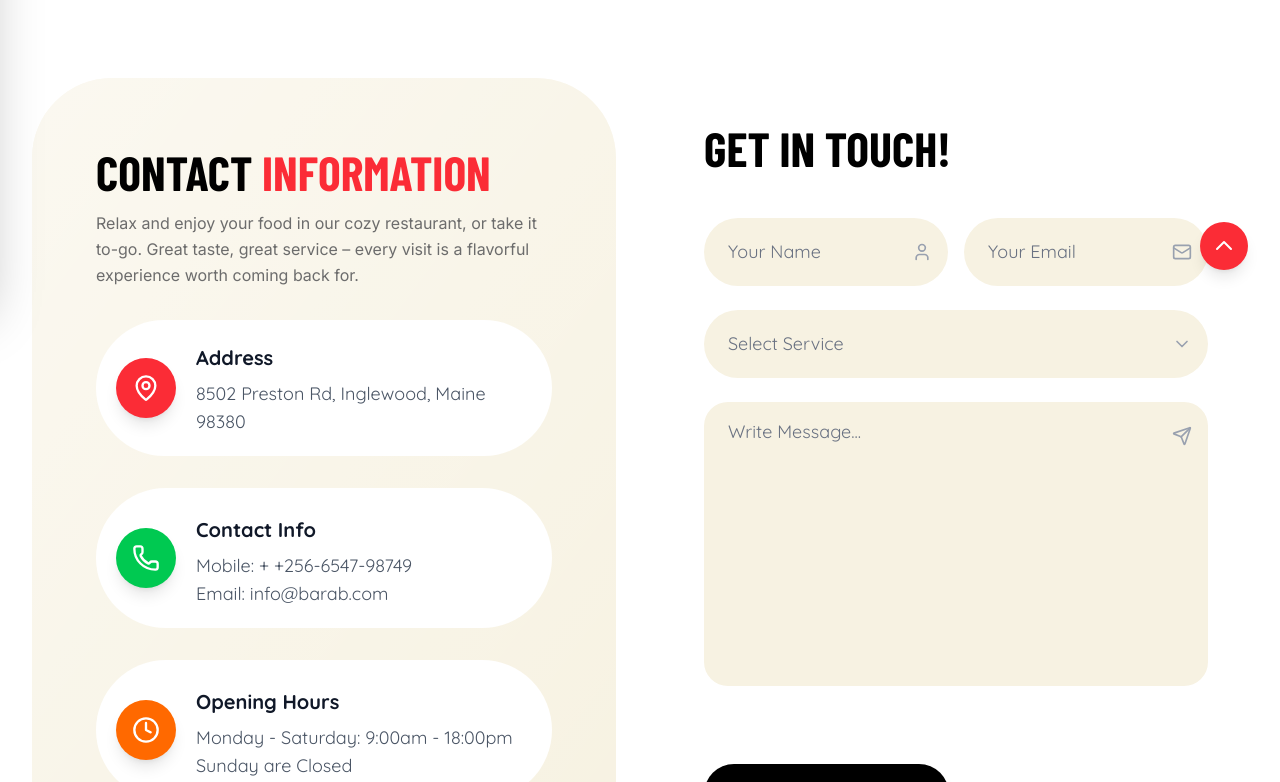
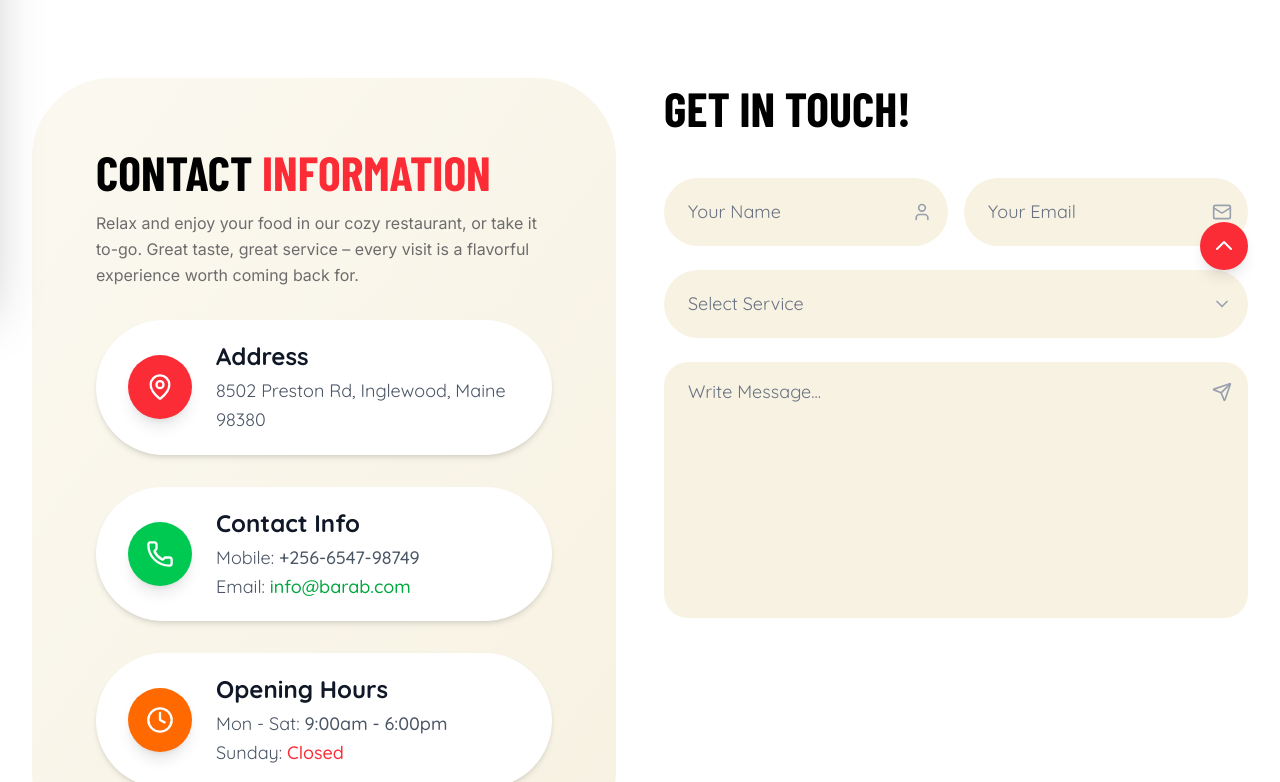
Before and after one commit to TechArham/gulshanCafeAndSweets, a Next.js app: page /contact in a window 1280 px wide. Shown: the part 498-1280 px from the top of the page. Built offline with nearby package versions, Linux system fonts and the light colour scheme; a web font is replaced by a local one.

Commit message:
Fix Contact Page

```diff
--- a/app/Components/Contact/ContactForm.jsx
+++ b/app/Components/Contact/ContactForm.jsx
@@ -1,4 +1,4 @@
-'use client'
+"use client";
 import React, { useState } from "react";
 import {
   MapPin,
@@ -28,74 +28,110 @@ const ContactForm = () => {
 
   const handleSubmit = (e) => {
     e.preventDefault();
-    // Handle form submission
     console.log("Form submitted:", formData);
   };
 
   return (
-    <div className=" bg-white py-20 px-4 sm:px-6 lg:px-8">
+    <div className="bg-white py-14 sm:py-16 md:py-20 px-4 sm:px-6 lg:px-8">
       <div className="max-w-[1500px] mx-auto">
         <div className="grid grid-cols-1 lg:grid-cols-2 gap-10 lg:gap-12">
           {/* Left Column - Contact Information */}
-          <div className="relative">
-            <div className=" bg-[#f7f2e2] rounded-[80px] p-8 md:p-16 relative overflow-hidden">
+          <div className="relative order-2 lg:order-1">
+            <div className="bg-[#f7f2e2] rounded-[40px] sm:rounded-[60px] md:rounded-[80px] p-6 sm:p-10 md:p-16 relative overflow-hidden h-full">
               <div className="absolute inset-0 bg-gradient-to-br from-white/50 to-transparent"></div>
               <div className="relative z-10">
-                <div className="mb-8">
-                  <h2 className="text-black font-extrabold leading-tight text-4xl md:text-5xl uppercase font-barlow pb-2">
+                <div className="mb-6 sm:mb-8">
+                  <h2 className="text-black font-extrabold leading-tight text-3xl sm:text-4xl md:text-5xl uppercase font-barlow pb-2 text-center lg:text-left">
                     CONTACT <span className="text-red-500">INFORMATION</span>
                   </h2>
-                  <p className="text-[#6c6c6c] font-inter text-md leading-relaxed">
+                  <p className="text-[#6c6c6c] font-inter text-base sm:text-md leading-relaxed text-center lg:text-left">
                     Relax and enjoy your food in our cozy restaurant, or take it
                     to-go. Great taste, great service – every visit is a
                     flavorful experience worth coming back for.
                   </p>
                 </div>
 
-                <div className="space-y-8">
+                <div className="space-y-5 sm:space-y-8">
                   {/* Address */}
-                  <div className="flex items-center gap-5 group bg-white py-5 rounded-full px-5">
-                    <div className="flex-shrink-0 w-15 h-15 bg-red-500 rounded-full flex items-center justify-center shadow-lg group-hover:bg-red-600 transition-colors duration-300">
-                      <MapPin className="w-7 h-7 text-white" />
+<div className="w-full max-w-2xl mx-auto">
+  <div className="flex flex-col sm:flex-row items-center sm:items-center gap-4 sm:gap-6 bg-white rounded-2xl sm:rounded-full px-5 sm:px-8 py-5 shadow-md hover:shadow-lg transition-shadow duration-300 group">
+    {/* Icon Section */}
+    <div className="flex-shrink-0 w-14 h-14 sm:w-16 sm:h-16 bg-red-500 rounded-full flex items-center justify-center shadow-lg group-hover:bg-red-600 transition-colors duration-300">
+      <MapPin className="w-6 h-6 sm:w-7 sm:h-7 text-white" />
     </div>
-                    <div className="flex-1 pt-1">
-                      <h3 className="text-xl font-bold text-gray-900 mb-2">
+
+    {/* Text Section */}
+    <div className="flex-1 text-center sm:text-left">
+      <h3 className="text-lg sm:text-xl md:text-2xl font-bold text-gray-900 mb-1">
         Address
       </h3>
-                      <p className="text-gray-600 text-lg">
+      <p className="text-gray-600 text-base sm:text-lg leading-relaxed">
         8502 Preston Rd, Inglewood, Maine 98380
       </p>
     </div>
   </div>
+</div>
+
 
                   {/* Contact Info */}
-                  <div className="flex items-center gap-5 group bg-white py-5 rounded-full px-5">
-                    <div className="flex-shrink-0 w-15 h-15 bg-green-500 rounded-full flex items-center justify-center shadow-lg group-hover:bg-green-600 transition-colors duration-300">
-                      <Phone className="w-7 h-7 text-white" />
+<div className="w-full max-w-2xl mx-auto">
+  <div className="flex flex-col sm:flex-row items-center sm:items-center gap-4 sm:gap-6 bg-white rounded-2xl sm:rounded-full px-5 sm:px-8 py-5 shadow-md hover:shadow-lg transition-shadow duration-300 group">
+    {/* Icon Section */}
+    <div className="flex-shrink-0 w-14 h-14 sm:w-16 sm:h-16 bg-green-500 rounded-full flex items-center justify-center shadow-lg group-hover:bg-green-600 transition-colors duration-300">
+      <Phone className="w-6 h-6 sm:w-7 sm:h-7 text-white" />
     </div>
-                    <div className="flex-1 pt-2">
-                      <h3 className="text-xl font-bold text-gray-900 mb-2">
+
+    {/* Text Section */}
+    <div className="flex-1 text-center sm:text-left">
+      <h3 className="text-lg sm:text-xl md:text-2xl font-bold text-gray-900 mb-1">
         Contact Info
       </h3>
-                      <div className=" text-gray-600 text-lg">
-                        <p>Mobile: + +256-6547-98749</p>
-                        <p>Email: info@barab.com</p>
+      <div className="text-gray-600 text-base sm:text-lg leading-relaxed">
+        <p>
+          Mobile: <span className="font-medium">+256-6547-98749</span>
+        </p>
+        <p>
+          Email:{" "}
+          <a
+            href="mailto:info@barab.com"
+            className="text-green-600 hover:underline font-medium"
+          >
+            info@barab.com
+          </a>
+        </p>
+      </div>
     </div>
   </div>
 </div>
 
+
                   {/* Opening Hours */}
-                  <div className="flex items-center gap-5 group bg-white py-5 rounded-full px-5">
-                    <div className="flex-shrink-0 w-15 h-15 bg-orange-500 rounded-full flex items-center justify-center shadow-lg group-hover:bg-orange-600 transition-colors duration-300">
-                      <Clock className="w-7 h-7 text-white" />
+
+
+                  <div className="w-full max-w-2xl mx-auto">
+                    <div className="flex flex-col sm:flex-row items-center sm:items-center gap-4 sm:gap-6 bg-white rounded-2xl sm:rounded-full px-5 sm:px-8 py-5 shadow-md hover:shadow-lg transition-shadow duration-300">
+                      {/* Icon Section */}
+                      <div className="flex-shrink-0 w-14 h-14 sm:w-16 sm:h-16 bg-orange-500 rounded-full flex items-center justify-center shadow-lg group-hover:bg-orange-600 transition-colors duration-300">
+<Clock className="w-6 h-6 sm:w-7 sm:h-7 text-white" />
                       </div>
-                    <div className="flex-1 pt-2">
-                      <h3 className="text-xl font-bold text-gray-900 mb-2">
+
+                      {/* Text Section */}
+                      <div className="flex-1 text-center sm:text-left">
+                        <h3 className="text-lg sm:text-xl md:text-2xl font-bold text-gray-900 mb-1">
                           Opening Hours
                         </h3>
-                      <div className=" text-gray-600 text-lg">
-                        <p>Monday - Saturday: 9:00am - 18:00pm</p>
-                        <p>Sunday are Closed</p>
+                        <div className="text-gray-600 text-base sm:text-lg leading-relaxed">
+                          <p>
+                            Mon - Sat:{" "}
+                            <span className="font-medium">9:00am - 6:00pm</span>
+                          </p>
+                          <p>
+                            Sunday:{" "}
+                            <span className="font-medium text-red-500">
+                              Closed
+                            </span>
+                          </p>
+                        </div>
                       </div>
                     </div>
                   </div>
@@ -105,18 +141,18 @@ const ContactForm = () => {
           </div>
 
           {/* Right Column - Contact Form */}
-          <div className="">
-            <div className="bg-white rounded-3xl p-8 sm:p-10 relative overflow-hidden h-full">
+          <div className="order-1 lg:order-2">
+            <div className="bg-white rounded-3xl p-3md:p-10 relative overflow-hidden h-full">
               <div className="absolute inset-0 bg-gradient-to-br from-white/30 to-transparent"></div>
               <div className="relative z-10 h-full flex flex-col">
-                <div className="mb-8">
-                  <h2 className="text-black font-extrabold leading-tight text-4xl md:text-5xl uppercase font-barlow mb-2">
+                <div className="mb-6 sm:mb-8 text-center lg:text-left">
+                  <h2 className="text-black font-extrabold leading-tight text-3xl sm:text-4xl md:text-5xl uppercase font-barlow mb-2">
                     Get In Touch!
                   </h2>
                 </div>
 
                 <form onSubmit={handleSubmit} className="flex-1 flex flex-col">
-                  <div className="flex-1 space-y-6">
+                  <div className="flex-1 space-y-5 sm:space-y-6">
                     {/* Name and Email Row */}
                     <div className="grid grid-cols-1 md:grid-cols-2 gap-4">
                       <div className="relative">
@@ -126,7 +162,7 @@ const ContactForm = () => {
                           value={formData.name}
                           onChange={handleInputChange}
                           placeholder="Your Name"
-                          className="w-full px-6 py-5 bg-[#f7f2e2] rounded-full focus:outline-none focus:ring-2 focus:border-transparent transition-all duration-300 text-lg placeholder-gray-500"
+                          className="w-full px-5 sm:px-6 py-4 sm:py-5 bg-[#f7f2e2] rounded-full focus:outline-none focus:ring-2 focus:border-transparent transition-all duration-300 text-base sm:text-lg placeholder-gray-500"
                         />
                         <User className="absolute right-4 top-1/2 transform -translate-y-1/2 w-5 h-5 text-gray-400" />
                       </div>
@@ -137,7 +173,7 @@ const ContactForm = () => {
                           value={formData.email}
                           onChange={handleInputChange}
                           placeholder="Your Email"
-                          className="w-full px-6 py-5 bg-[#f7f2e2] rounded-full focus:outline-none focus:ring-2 focus:border-transparent transition-all duration-300 text-lg placeholder-gray-500"
+                          className="w-full px-5 sm:px-6 py-4 sm:py-5 bg-[#f7f2e2] rounded-full focus:outline-none focus:ring-2 focus:border-transparent transition-all duration-300 text-base sm:text-lg placeholder-gray-500"
                         />
                         <Mail className="absolute right-4 top-1/2 transform -translate-y-1/2 w-5 h-5 text-gray-400" />
                       </div>
@@ -149,7 +185,7 @@ const ContactForm = () => {
                         name="service"
                         value={formData.service}
                         onChange={handleInputChange}
-                        className="w-full px-6 py-5 bg-[#f7f2e2] rounded-full focus:outline-none focus:border-transparent transition-all duration-300 text-lg appearance-none cursor-pointer text-gray-500"
+                        className="w-full px-5 sm:px-6 py-4 sm:py-5 bg-[#f7f2e2] rounded-full focus:outline-none focus:border-transparent transition-all duration-300 text-base sm:text-lg appearance-none cursor-pointer text-gray-500"
                       >
                         <option value="">Select Service</option>
                         <option value="dine-in">Dine In</option>
@@ -168,18 +204,18 @@ const ContactForm = () => {
                         value={formData.message}
                         onChange={handleInputChange}
                         placeholder="Write Message..."
-                        rows="9"
-                        className="w-full px-6 py-4 bg-[#f7f2e2]  rounded-3xl focus:outline-none focus:ring-2 focus:ring-orange-500 focus:border-transparent transition-all duration-300 text-lg placeholder-gray-500 resize-none"
+                        rows="8"
+                        className="w-full px-5 sm:px-6 py-4 bg-[#f7f2e2] rounded-2xl sm:rounded-3xl focus:outline-none focus:ring-2 focus:ring-orange-500 focus:border-transparent transition-all duration-300 text-base sm:text-lg placeholder-gray-500 resize-none"
                       ></textarea>
-                      <Send className="absolute right-4 top-6 w-5 h-5 text-gray-400" />
+                      <Send className="absolute right-4 top-5 w-5 h-5 text-gray-400" />
                     </div>
                   </div>
 
                   {/* Submit Button */}
-                  <div className="mt-8">
+                  <div className="mt-6 sm:mt-8 text-center lg:text-left">
                     <button
                       type="submit"
-                      className="w-full sm:w-auto px-8 py-4 bg-black text-white text-lg font-semibold rounded-full hover:bg-gray-800 focus:outline-none focus:ring-2 focus:ring-black focus:ring-offset-2 transition-all duration-300 transform hover:scale-105 active:scale-95 shadow-lg hover:shadow-xl"
+                      className="w-full sm:w-auto px-6 sm:px-8 py-4 bg-black text-white text-base sm:text-lg font-semibold rounded-full hover:bg-gray-800 focus:outline-none focus:ring-2 focus:ring-black focus:ring-offset-2 transition-all duration-300 transform hover:scale-105 active:scale-95 shadow-lg hover:shadow-xl"
                     >
                       SEND MESSAGE NOW
                     </button>
@@ -194,10 +230,10 @@ const ContactForm = () => {
       {/* Scroll to top button */}
       <button
         onClick={() => window.scrollTo({ top: 0, behavior: "smooth" })}
-        className="fixed bottom-8 right-8 w-12 h-12 bg-red-500 text-white rounded-full shadow-lg hover:bg-red-600 focus:outline-none focus:ring-2 focus:ring-red-500 focus:ring-offset-2 transition-all duration-300 transform hover:scale-110 active:scale-95 z-50"
+        className="fixed bottom-6 sm:bottom-8 right-6 sm:right-8 w-10 h-10 sm:w-12 sm:h-12 bg-red-500 text-white rounded-full shadow-lg hover:bg-red-600 focus:outline-none focus:ring-2 focus:ring-red-500 focus:ring-offset-2 transition-all duration-300 transform hover:scale-110 active:scale-95 z-50"
       >
         <svg
-          className="w-6 h-6 mx-auto"
+          className="w-5 h-5 sm:w-6 sm:h-6 mx-auto"
           fill="none"
           stroke="currentColor"
           viewBox="0 0 24 24"
@@ -210,21 +246,6 @@ const ContactForm = () => {
           />
         </svg>
       </button>
-
-      <style jsx>{`
-        @keyframes float {
-          0%,
-          100% {
-            transform: translateY(0px);
-          }
-          50% {
-            transform: translateY(-10px);
-          }
-        }
-        .animate-float {
-          animation: float 3s ease-in-out infinite;
-        }
-      `}</style>
     </div>
   );
 };
```
Lines whose indentation alone changed are shown as unchanged.
